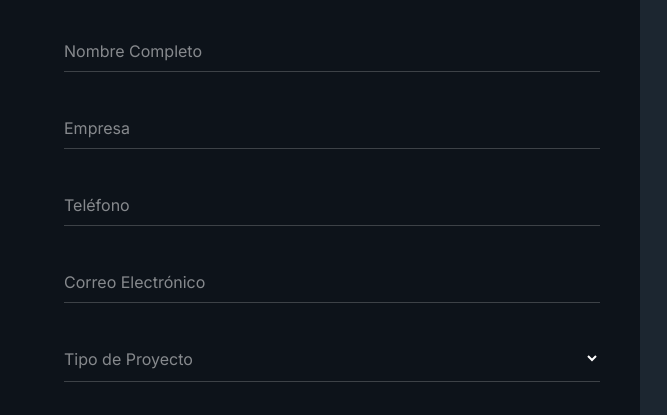
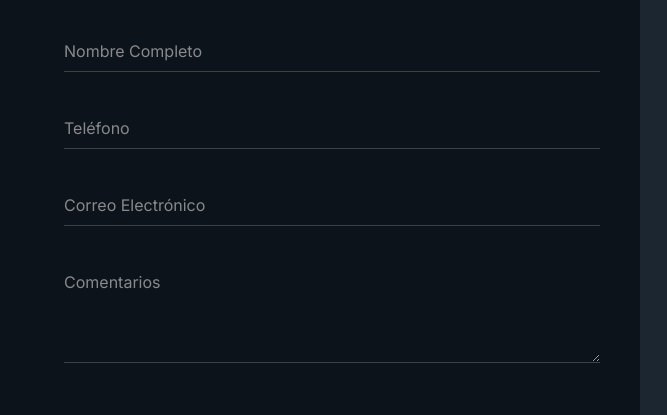
Before and after one commit to selenebriones/subestaciones_electricas, an Astro site: page / in a window 1280 px wide. Shown: the part 4585-5000 px from the top of the page, 0-667 px from the left. Built offline with nearby package versions, Linux system fonts and the light colour scheme; Astro itself is replaced by a stand-in of ours.

Commit message:
Update contact form and README documentation

```diff
--- a/src/components/Footer.astro
+++ b/src/components/Footer.astro
@@ -9,10 +9,7 @@
           <input type="text" id="name" required placeholder=" ">
           <label for="name">Nombre Completo</label>
         </div>
-        <div class="input-group">
-          <input type="text" id="company" required placeholder=" ">
-          <label for="company">Empresa</label>
-        </div>
+
         <div class="input-group">
           <input type="tel" id="phone" required placeholder=" ">
           <label for="phone">Teléfono</label>
@@ -22,13 +19,8 @@
           <label for="email">Correo Electrónico</label>
         </div>
         <div class="input-group">
-          <select id="service-type" required>
-            <option value="" disabled selected></option>
-            <option value="new">Subestación Nueva</option>
-            <option value="maintenance">Mantenimiento</option>
-            <option value="procedure">Trámite</option>
-          </select>
-          <label for="service-type" class="select-label">Tipo de Proyecto</label>
+          <textarea id="comments" required placeholder=" " rows="4"></textarea>
+          <label for="comments">Comentarios</label>
         </div>
         <button type="submit" class="btn btn-submit" id="submit-btn">
           <span class="btn-text">Enviar Requerimiento Técnico</span>
--- a/src/styles/global.css
+++ b/src/styles/global.css
@@ -797,7 +797,8 @@ a {
 }
 
 .input-group input,
-.input-group select {
+.input-group select,
+.input-group textarea {
   width: 100%;
   background: transparent;
   border: none;
@@ -810,8 +811,14 @@ a {
   outline: none;
 }
 
+.input-group textarea {
+  resize: vertical;
+  font-family: inherit;
+}
+
 .input-group input:focus,
-.input-group select:focus {
+.input-group select:focus,
+.input-group textarea:focus {
   border-bottom-color: var(--color-brand-accent);
 }
 
@@ -827,6 +834,8 @@ a {
 
 .input-group input:focus ~ label,
 .input-group input:not(:placeholder-shown) ~ label,
+.input-group textarea:focus ~ label,
+.input-group textarea:not(:placeholder-shown) ~ label,
 .input-group select:focus ~ label.select-label,
 .input-group select:valid ~ label.select-label {
   top: -12px;
```
Also changed, not shown: README.md.
